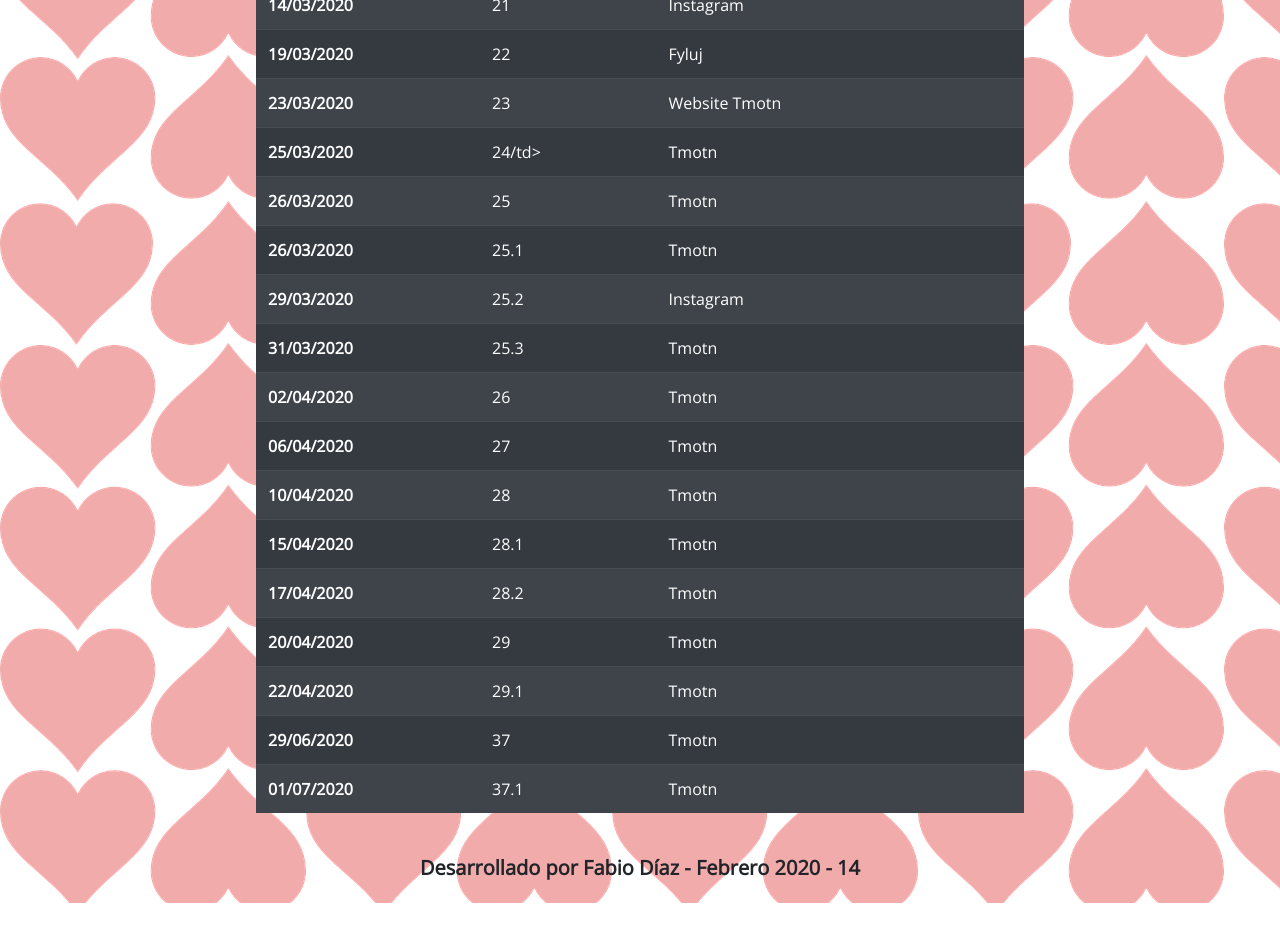
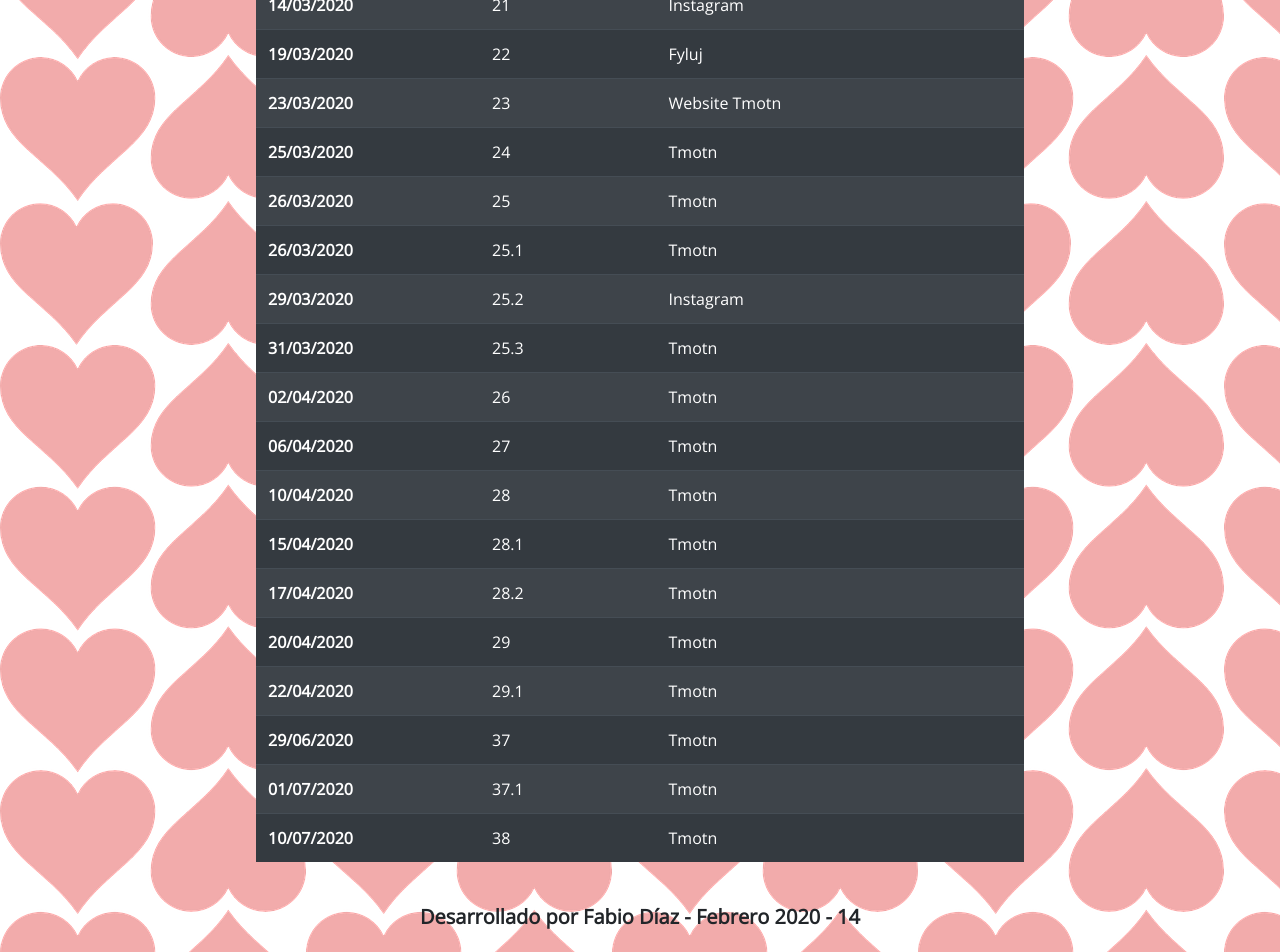
Before and after one commit to diazfabio18/San_Valentin, a plain HTML site: page index.html in a window 1280 px wide. Shown: the part 3639-4591 px from the top of the page. Before the commit the page ends 4542 px from the top, so only its background shows below. Drawn offline with nearby package versions, Linux system fonts and the light colour scheme.

Commit message:
readme started

```diff
--- a/index.html
+++ b/index.html
@@ -238,7 +238,7 @@
 
           <tr>
             <th scope="row">25/03/2020</th>
-            <td>24/td>
+            <td>24</td>
             <td>Tmotn</td>
           </tr>
 
@@ -320,6 +320,12 @@
             <td>Tmotn</td>
           </tr>
 
+          <tr>
+            <th scope="row">10/07/2020</th>
+            <td>38</td>
+            <td>Tmotn</td>
+          </tr>
+
         </tbody>
       </table>
 
```
Also changed, not shown: 1 other file.
